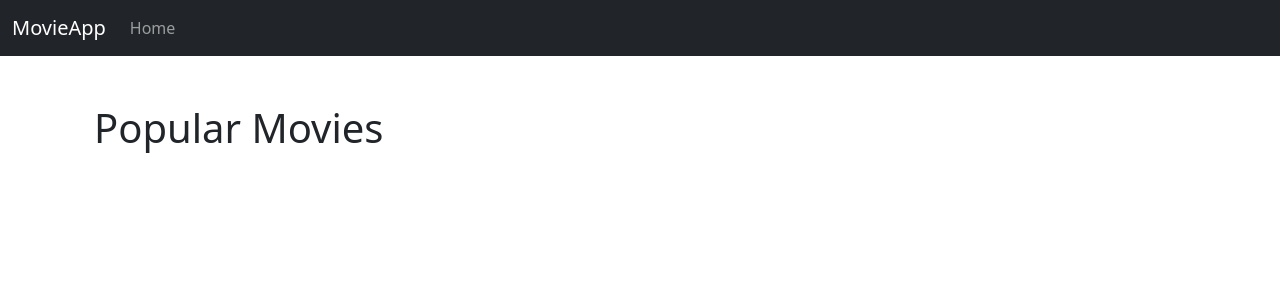
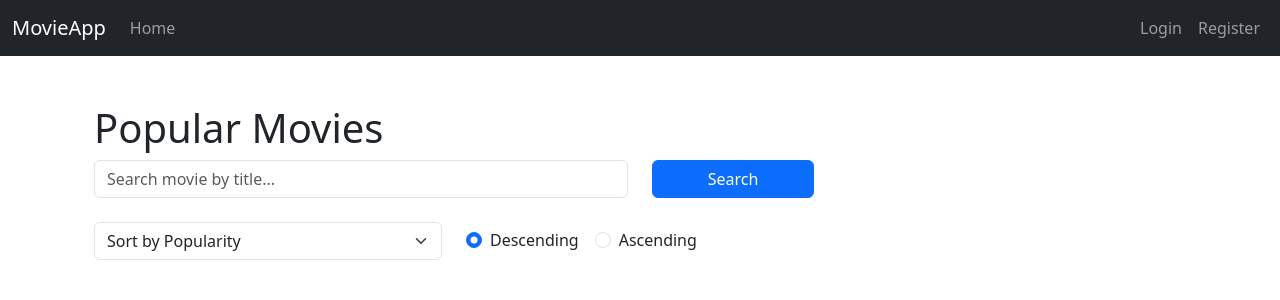
Before and after one commit to DenysHorshcov/flask_lab2, a Flask app: page / in a window 1280 px wide. Shown: the top 300 px of the page. Run offline with Flask 3, Linux system fonts and the light colour scheme; data that the repository does not hold is empty.

Commit message:
add login

```diff
--- a/app/models.py
+++ b/app/models.py
@@ -1,5 +1,10 @@
 from . import db
+from flask_login import UserMixin
 
+class User(UserMixin, db.Model):
+    id = db.Column(db.Integer, primary_key=True)
+    username = db.Column(db.String(150), unique=True, nullable=False)
+    password = db.Column(db.String(150), nullable=False)
 class Movie(db.Model):
     id = db.Column(db.Integer, primary_key=True)
     title = db.Column(db.String(255), nullable=False)
--- a/app/routes.py
+++ b/app/routes.py
@@ -17,7 +17,8 @@ def index():
             "id": movie.id,
             "title": movie.title,
             "release": movie.release.strftime('%Y-%m-%d') if movie.release else "",
-            "imdb_score": movie.imdb_score or ""
+            "imdb_score": movie.imdb_score or "",
+            "popularity": movie.popularity or 0
         }
         for movie in movies
     ])
--- a/app/templates/base.html
+++ b/app/templates/base.html
@@ -21,6 +21,24 @@
                 </li>
                 <!-- В майбутньому можна додати ще вкладки тут -->
             </ul>
+            <ul class="navbar-nav ms-auto">
+                {% if current_user.is_authenticated %}
+                <li class="nav-item">
+                    <a class="nav-link disabled">Logged in as {{ current_user.username }}</a>
+                </li>
+                <li class="nav-item">
+                    <a class="nav-link" href="{{ url_for('auth.logout') }}">Logout</a>
+                </li>
+                {% else %}
+                <li class="nav-item">
+                    <a class="nav-link" href="{{ url_for('auth.login') }}">Login</a>
+                </li>
+                <li class="nav-item">
+                    <a class="nav-link" href="{{ url_for('auth.register') }}">Register</a>
+                </li>
+                {% endif %}
+            </ul>
+
         </div>
     </div>
 </nav>
--- a/app/templates/index.html
+++ b/app/templates/index.html
@@ -5,6 +5,41 @@
 {% block content %}
 <div class="container mt-5">
     <h1>Popular Movies</h1>
+
+    <!-- 🔎 Пошук -->
+    <div class="row mb-4">
+        <div class="col-md-6">
+            <input type="text" id="search-input" class="form-control" placeholder="Search movie by title...">
+        </div>
+        <div class="col-md-2">
+            <button id="search-button" class="btn btn-primary w-100">Search</button>
+        </div>
+    </div>
+
+    <!-- Сортування -->
+    <div class="row mb-4">
+        <div class="col-md-4">
+            <select id="sort-select" class="form-select">
+                <option value="popularity" selected>Sort by Popularity</option>
+                <option value="release">Sort by Release Date</option>
+                <option value="imdb_score">Sort by IMDb Score</option>
+            </select>
+        </div>
+        <div class="col-md-4 d-flex align-items-center">
+            <div class="form-check me-3">
+                <input class="form-check-input" type="radio" name="sort-order" id="descending" value="desc" checked>
+                <label class="form-check-label" for="descending">
+                    Descending
+                </label>
+            </div>
+            <div class="form-check">
+                <input class="form-check-input" type="radio" name="sort-order" id="ascending" value="asc">
+                <label class="form-check-label" for="ascending">
+                    Ascending
+                </label>
+            </div>
+        </div>
+    </div>
 
     <div id="movie-list" class="list-group">
         <!-- Сюди буде довантажуватись список через JavaScript -->
@@ -16,30 +51,87 @@
 </div>
 
 <script>
-const movies = JSON.parse('{{ movies_json|safe }}');
+const originalMovies = JSON.parse('{{ movies_json|safe }}');
+let movies = [...originalMovies];
+let filteredMovies = [...originalMovies];
 let currentIndex = 0;
 const moviesPerPage = 8;
 
-function showMoreMovies() {
+// Функція для оновлення списку фільмів
+function renderMovies(reset = false) {
     const movieList = document.getElementById('movie-list');
-    for (let i = currentIndex; i < currentIndex + moviesPerPage && i < movies.length; i++) {
+    if (reset) {
+        movieList.innerHTML = '';
+        currentIndex = 0;
+    }
+    for (let i = currentIndex; i < currentIndex + moviesPerPage && i < filteredMovies.length; i++) {
         const a = document.createElement('a');
         a.className = 'list-group-item list-group-item-action';
-        a.href = `/movie/${movies[i].id}`;
+        a.href = `/movie/${filteredMovies[i].id}`;
         a.innerHTML = `
-            <h5 class="mb-1">${movies[i].title}</h5>
-            <small>Release: ${movies[i].release || "Unknown"}, IMDb Score: ${movies[i].imdb_score || "N/A"}</small>
+            <h5 class="mb-1">${filteredMovies[i].title}</h5>
+            <small>Release: ${filteredMovies[i].release || "Unknown"}, IMDb Score: ${filteredMovies[i].imdb_score || "N/A"}</small>
         `;
         movieList.appendChild(a);
     }
     currentIndex += moviesPerPage;
-    if (currentIndex >= movies.length) {
+    if (currentIndex >= filteredMovies.length) {
         document.getElementById('load-more').style.display = 'none';
+    } else {
+        document.getElementById('load-more').style.display = 'block';
     }
 }
 
-document.getElementById('load-more')?.addEventListener('click', showMoreMovies);
-document.addEventListener('DOMContentLoaded', showMoreMovies);
+// Отримуємо напрям сортування
+function getSortOrder() {
+    return document.querySelector('input[name="sort-order"]:checked').value;
+}
+
+// Сортування за обраним полем і напрямом
+function sortMovies() {
+    const sortBy = document.getElementById('sort-select').value;
+    const order = getSortOrder();
+    filteredMovies.sort((a, b) => {
+        let aVal = a[sortBy] || '';
+        let bVal = b[sortBy] || '';
+        if (sortBy === 'release') {
+            return order === 'asc' ? aVal.localeCompare(bVal) : bVal.localeCompare(aVal);
+        } else {
+            aVal = parseFloat(aVal) || 0;
+            bVal = parseFloat(bVal) || 0;
+            return order === 'asc' ? aVal - bVal : bVal - aVal;
+        }
+    });
+    renderMovies(true);
+}
+
+// Пошук фільмів
+function searchMovies() {
+    const query = document.getElementById('search-input').value.trim().toLowerCase();
+    filteredMovies = movies.filter(movie => movie.title.toLowerCase().includes(query));
+    sortMovies(); // Після пошуку також відсортувати за обраним правилом
+}
+
+// Події
+document.getElementById('load-more')?.addEventListener('click', function() {
+    renderMovies(false);
+});
+
+document.getElementById('sort-select').addEventListener('change', sortMovies);
+document.querySelectorAll('input[name="sort-order"]').forEach(radio => {
+    radio.addEventListener('change', sortMovies);
+});
+document.getElementById('search-button').addEventListener('click', searchMovies);
+document.getElementById('search-input').addEventListener('keyup', function(event) {
+    if (event.key === 'Enter') {
+        searchMovies();
+    }
+});
+
+// Початкове завантаження
+document.addEventListener('DOMContentLoaded', function() {
+    renderMovies(false);
+});
 </script>
 
 {% endblock %}
--- a/requirements.txt
+++ b/requirements.txt
@@ -4,3 +4,5 @@ pymysql
 python-dotenv
 cryptography
 requests
+python-dotenv
+Flask-Login
```
Also changed, not shown: app/__init__.py (+13 -0 lines), app/auth_routes.py (added, +48 -0 lines), app/templates/login.html (added, +20 -0 lines), app/templates/register.html (added, +20 -0 lines).
